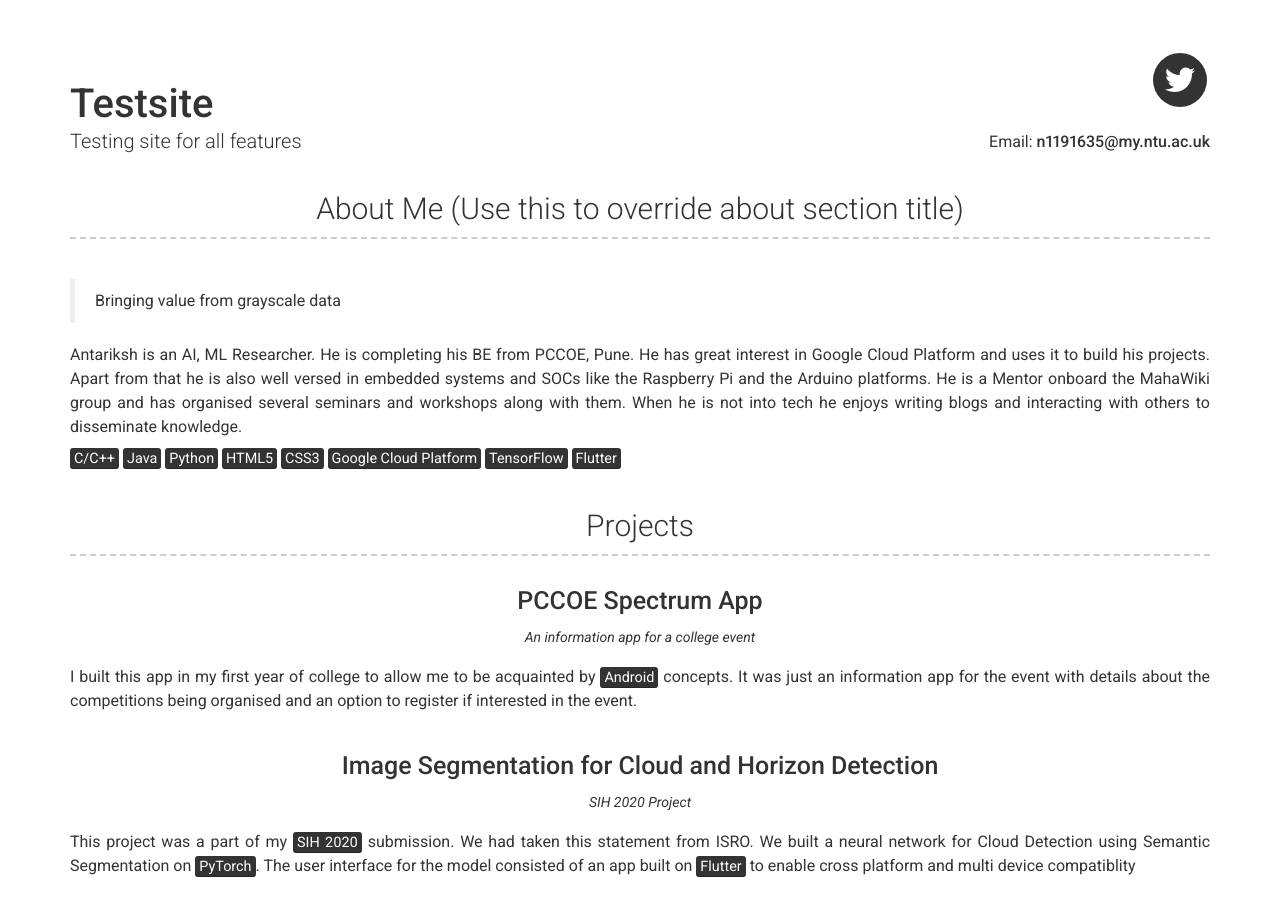
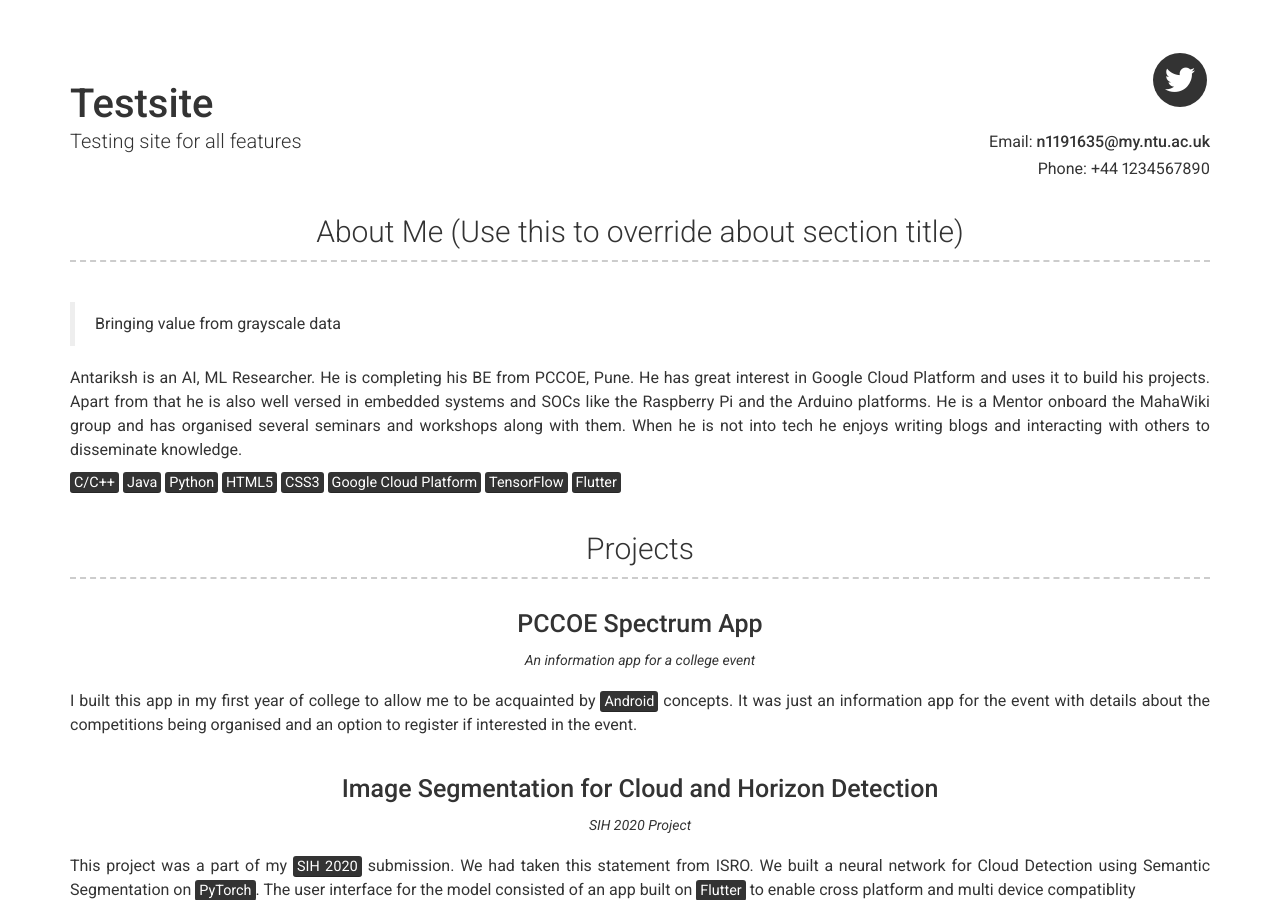
Before and after one commit to APratham/testsite, a Jekyll site: the page built from gh-pages/index.md, in a window 1280 px wide and 900 px high. Built offline with Jekyll 4.4.1, drawn with Linux system fonts in a browser that asks for light colours; nearby versions of some CDN libraries.

Commit message:
Update _config.yml

```diff
--- a/gh-pages/_config.yml
+++ b/gh-pages/_config.yml
@@ -6,6 +6,7 @@ favicon: assets/favicon.ico
 name: Testsite
 title: Testing site for all features
 email: n1191635@my.ntu.ac.uk
+phone: +44 1234567890
 
 # Dark Mode (true/false/never)
 darkmode: false
```
